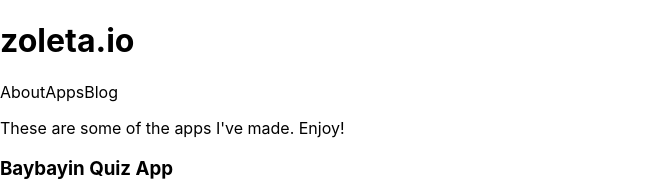
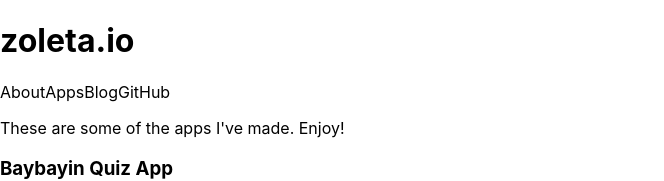
Before and after one commit to ryanarnold/personal-site, a Next.js app: page /apps in a window 1280 px wide. Shown: the top 181 px of the page, without its empty margins (0-664 px from the left). Built offline with nearby package versions, Linux system fonts and the light colour scheme.

Commit message:
Add GitHub link

```diff
--- a/pages/components/navbar/NavigationBar.tsx
+++ b/pages/components/navbar/NavigationBar.tsx
@@ -10,6 +10,7 @@ function NavigationBar({}: Props) {
       <NavigationLink text="About" href="/" />
       <NavigationLink text="Apps" href="/apps" />
       <NavigationLink text="Blog" href="/blog" />
+      <NavigationLink text="GitHub" href="https://github.com/ryanarnold" openInNewTab />
     </div>
   );
 }
--- a/pages/components/navbar/NavigationLink.tsx
+++ b/pages/components/navbar/NavigationLink.tsx
@@ -1,13 +1,29 @@
+/* eslint-disable jsx-a11y/anchor-is-valid */
 import Link from 'next/link';
 import React from 'react';
 
 interface Props {
   text: string;
   href: string;
+  openInNewTab?: boolean;
 }
 
-function NavigationLink({ text, href }: Props) {
-  return <Link href={href}>{text}</Link>;
+function NavigationLink({ text, href, openInNewTab }: Props) {
+  let linkJsx;
+
+  if (openInNewTab) {
+    linkJsx = (
+      <Link href={href} passHref>
+        <a target="_blank" rel="noopener noreferrer">
+          {text}
+        </a>
+      </Link>
+    );
+  } else {
+    linkJsx = <Link href={href}>{text}</Link>;
+  }
+
+  return linkJsx;
 }
 
 export default NavigationLink;
```
